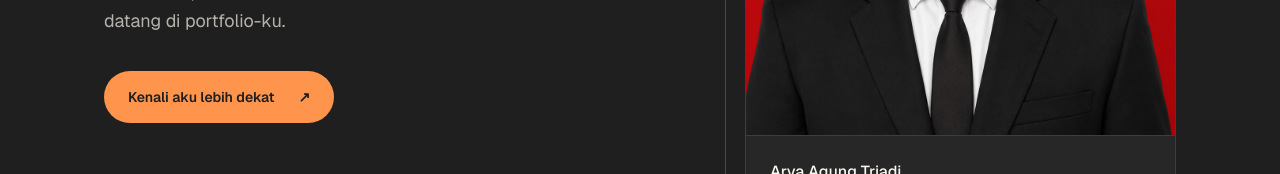
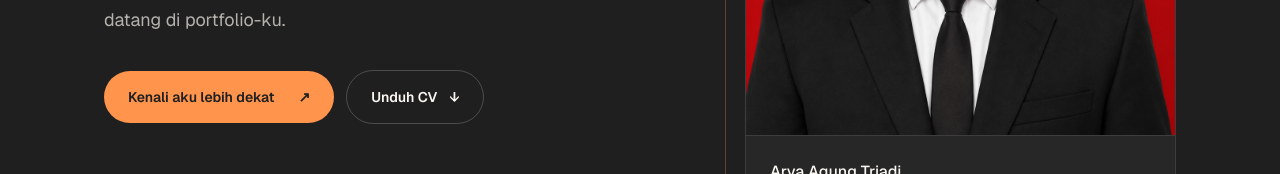
Before and after one commit to AryaAgungTriadi/Portofolio, a Next.js app: page / in a window 1280 px wide. Shown: the part 567-741 px from the top of the page. Built offline with nearby package versions, Linux system fonts and the light colour scheme.

Commit message:
Add downloadable updated CV to hero

```diff
--- a/components/Hero.tsx
+++ b/components/Hero.tsx
@@ -7,7 +7,10 @@ export default function Hero() {
           <p className="mb-7 flex items-center gap-3 text-xs uppercase tracking-[0.24em] text-muted"><span aria-hidden="true" className="h-px w-10 bg-accent" />Portfolio personal</p>
           <h1 id="hero-title" className="text-5xl leading-[1.08] font-semibold tracking-tight sm:text-7xl lg:text-8xl">Halo, aku<br /><span className="text-accent">Arya.</span></h1>
           <p className="mt-7 max-w-md text-lg leading-relaxed text-muted">Aku Arya Agung Triadi. Web Developer, UI/UX Enthusiast, serta editor foto dan video. Selamat datang di portfolio-ku.</p>
-          <a href="#about" className="mt-9 inline-flex items-center gap-6 rounded-full bg-accent px-6 py-4 text-sm font-semibold text-background transition-colors hover:bg-accent-hover">Kenali aku lebih dekat <span aria-hidden="true">↗</span></a>
+          <div className="mt-9 flex flex-wrap items-center gap-3">
+            <a href="#about" className="inline-flex items-center gap-6 rounded-full bg-accent px-6 py-4 text-sm font-semibold text-background transition-colors hover:bg-accent-hover">Kenali aku lebih dekat <span aria-hidden="true">↗</span></a>
+            <a href="/documents/cv-arya-agung-triadi.pdf" download="CV-Arya-Agung-Triadi.pdf" className="inline-flex items-center gap-3 rounded-full border border-white/20 px-6 py-4 text-sm font-semibold transition-colors hover:border-accent hover:text-accent">Unduh CV <span aria-hidden="true">↓</span><span className="sr-only"> (PDF)</span></a>
+          </div>
           <div className="mt-12 flex flex-wrap gap-5 text-xs text-muted"><span>Belajar.</span><span>Bereksperimen.</span><span className="text-foreground">Berkarya.</span></div>
         </div>
         <figure className="relative mx-auto w-full max-w-sm pb-5 pl-5 lg:max-w-none">
```
Also changed, not shown: 1 other file (tests, documents, lock files or other folders).
